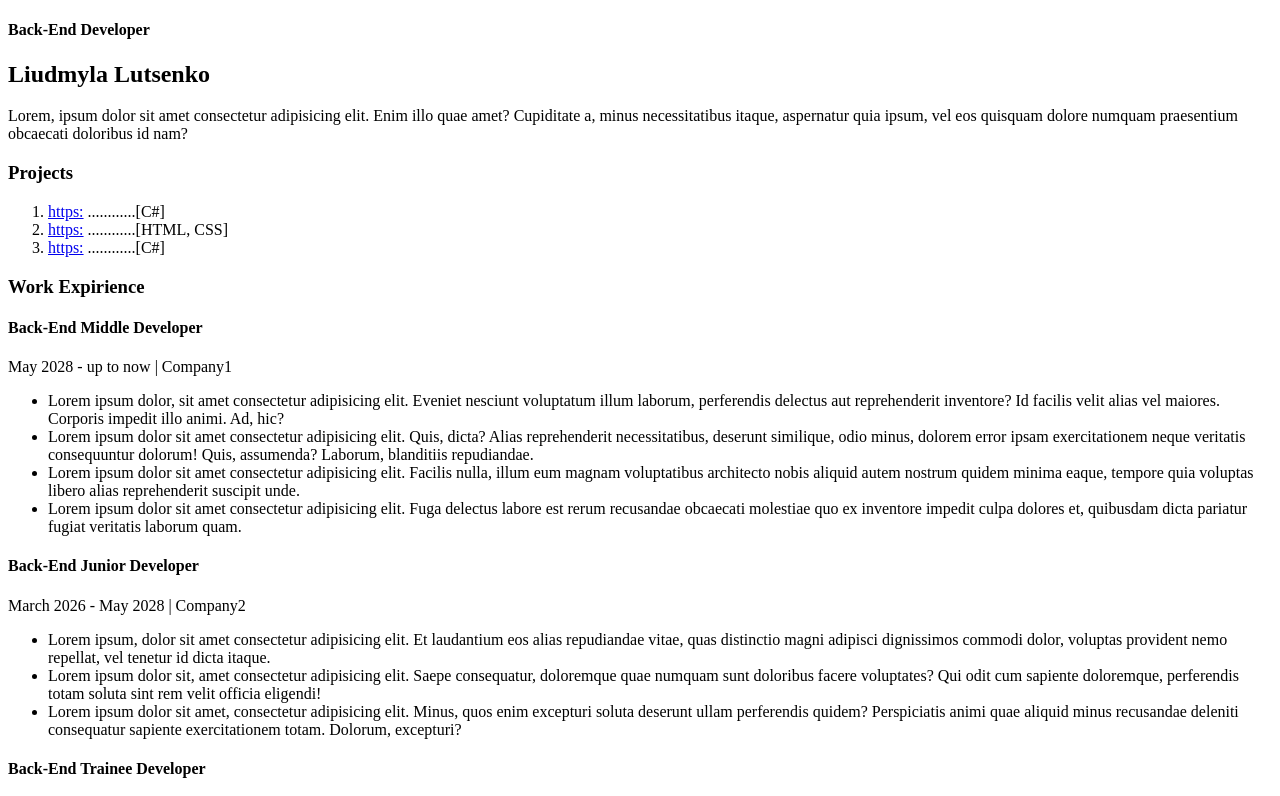
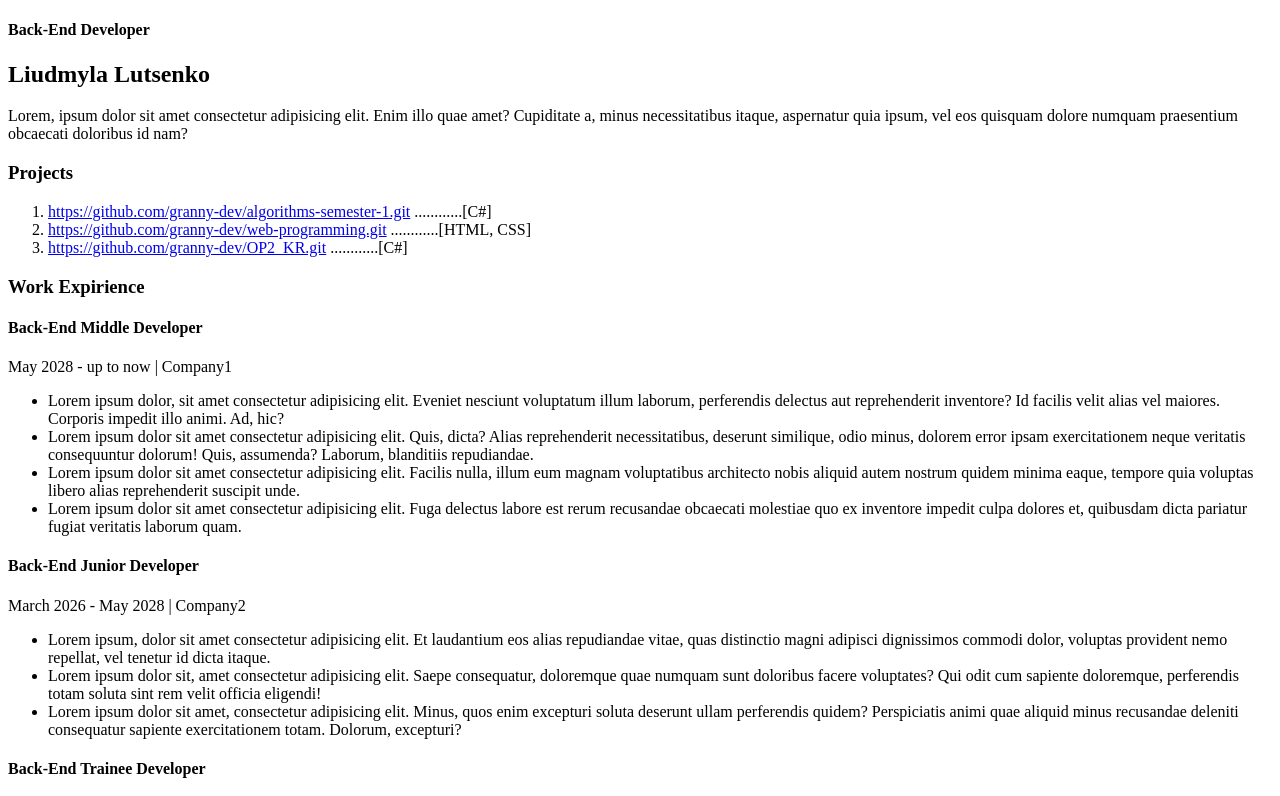
Before and after one commit to granny-dev/Resume, a plain HTML site: page index.html in a window 1280 px wide. Shown: the top 796 px of the page. Drawn offline with Linux system fonts and the light colour scheme.

Commit message:
Update index.html

```diff
--- a/index.html
+++ b/index.html
@@ -20,15 +20,15 @@
                 <h3>Projects</h3>
                 <ol>
                     <li>
-                        <a href="#">https:</a>
+                        <a href="https://github.com/granny-dev/algorithms-semester-1.git">https://github.com/granny-dev/algorithms-semester-1.git</a>
                         ............[C#]
                     </li>
                     <li>
-                        <a href="#">https:</a>
+                        <a href="https://github.com/granny-dev/web-programming.git">https://github.com/granny-dev/web-programming.git</a>
                         ............[HTML, CSS]
                     </li>
                     <li>
-                        <a href="#">https:</a>
+                        <a href="https://github.com/granny-dev/OP2_KR.git">https://github.com/granny-dev/OP2_KR.git</a>
                         ............[C#]
                     </li>
                 </ol>
```
